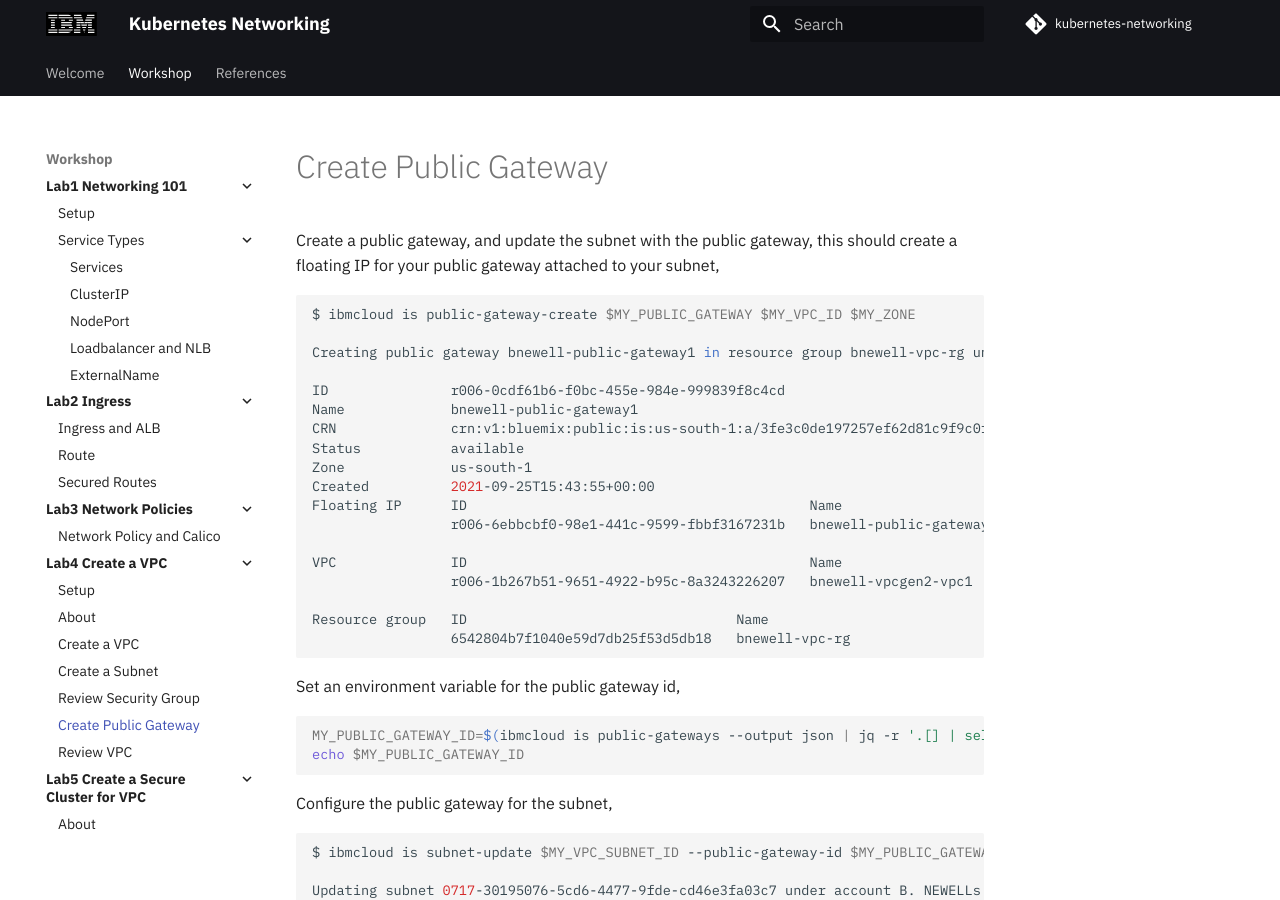
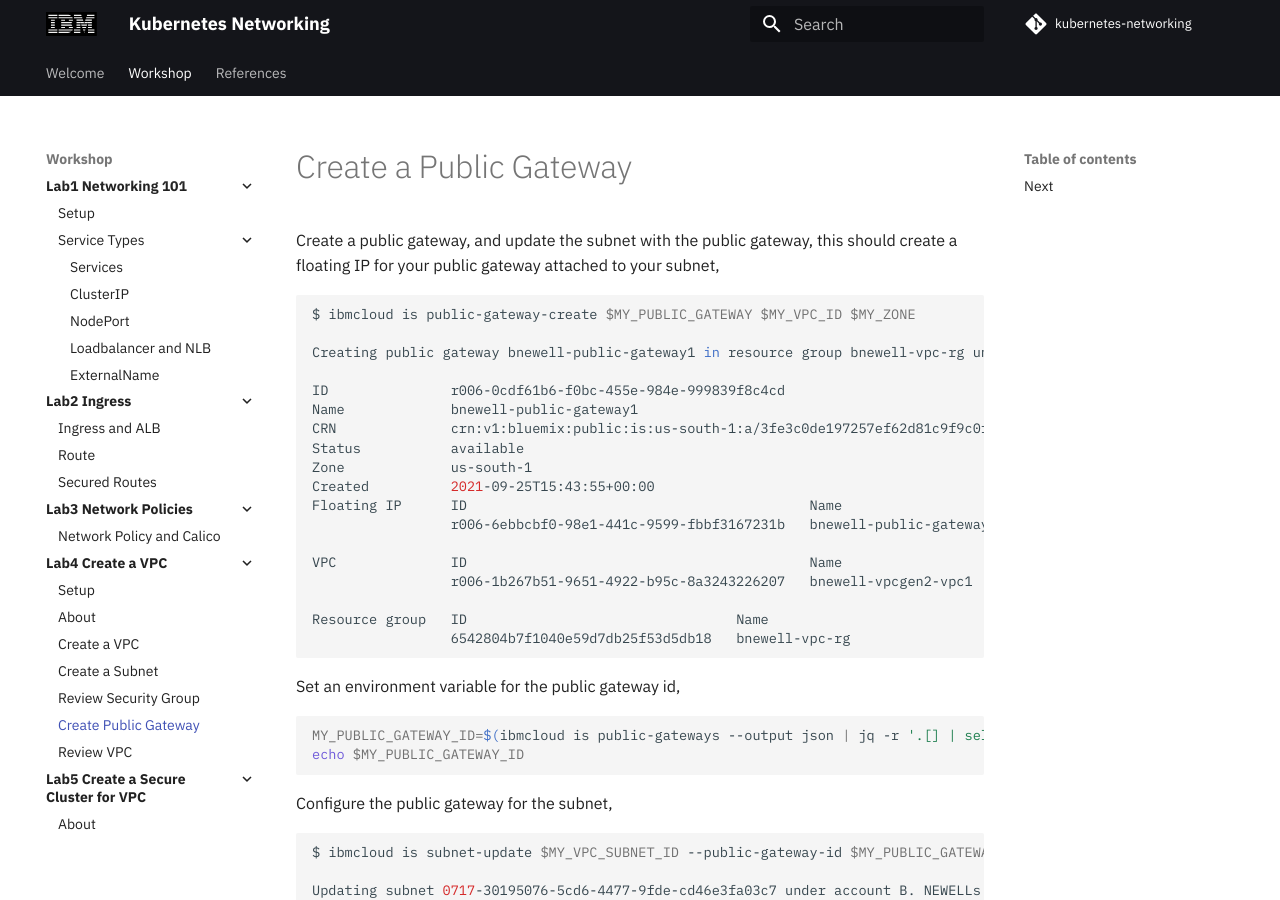
Before and after one commit to IBM/kubernetes-networking, an MkDocs documentation site: the page built from docs/vpc/5_create_public_gateway.md, in a window 1280 px wide and 900 px high. Built offline with MkDocs 1.6.1 and Material for MkDocs 9.7.7, drawn with Linux system fonts in a browser that asks for light colours; comment, search, counter and statistics services are not loaded.

Commit message:
add next

````diff
--- a/docs/vpc/5_create_public_gateway.md
+++ b/docs/vpc/5_create_public_gateway.md
@@ -1,4 +1,4 @@
-# Create Public Gateway
+# Create a Public Gateway
 
 Create a public gateway, and update the subnet with the public gateway, this should create a floating IP for your public gateway attached to your subnet,
 
@@ -75,3 +75,7 @@ Check that the public gateway is now attached to the subnet by retrieving the pu
 MY_PUBLIC_GATEWAY_ID2=$(ibmcloud is subnets --output json | jq -r '.[] | select( .name=='\"$MY_VPC_SUBNET_NAME\"') | .public_gateway.id ')
 echo $MY_PUBLIC_GATEWAY_ID2
 ```
+
+## Next
+
+Next, [Review VPC](6_review_vpc.md).
````
Also changed, not shown: docs/vpc/4_review_security_group.md (+4 -0 lines).
